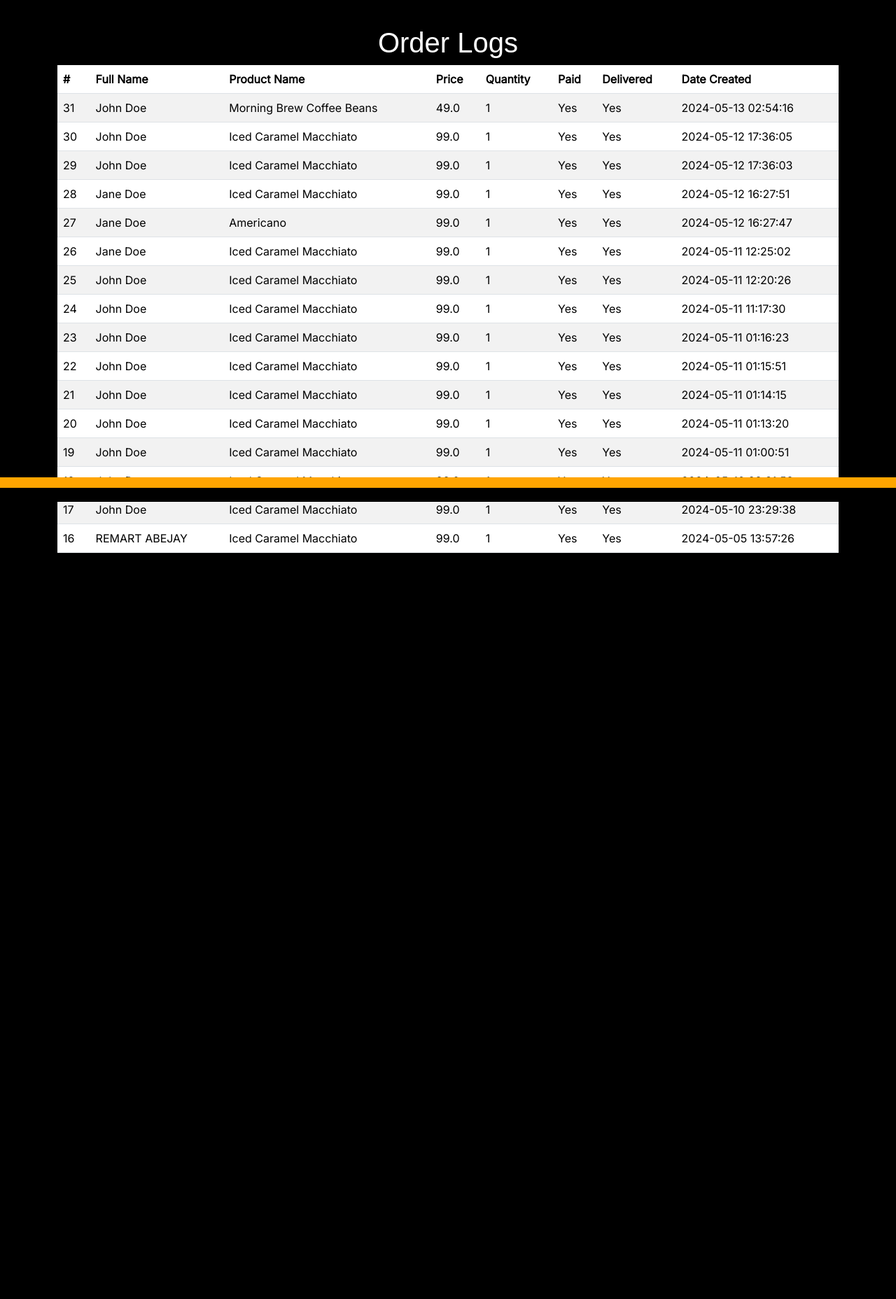
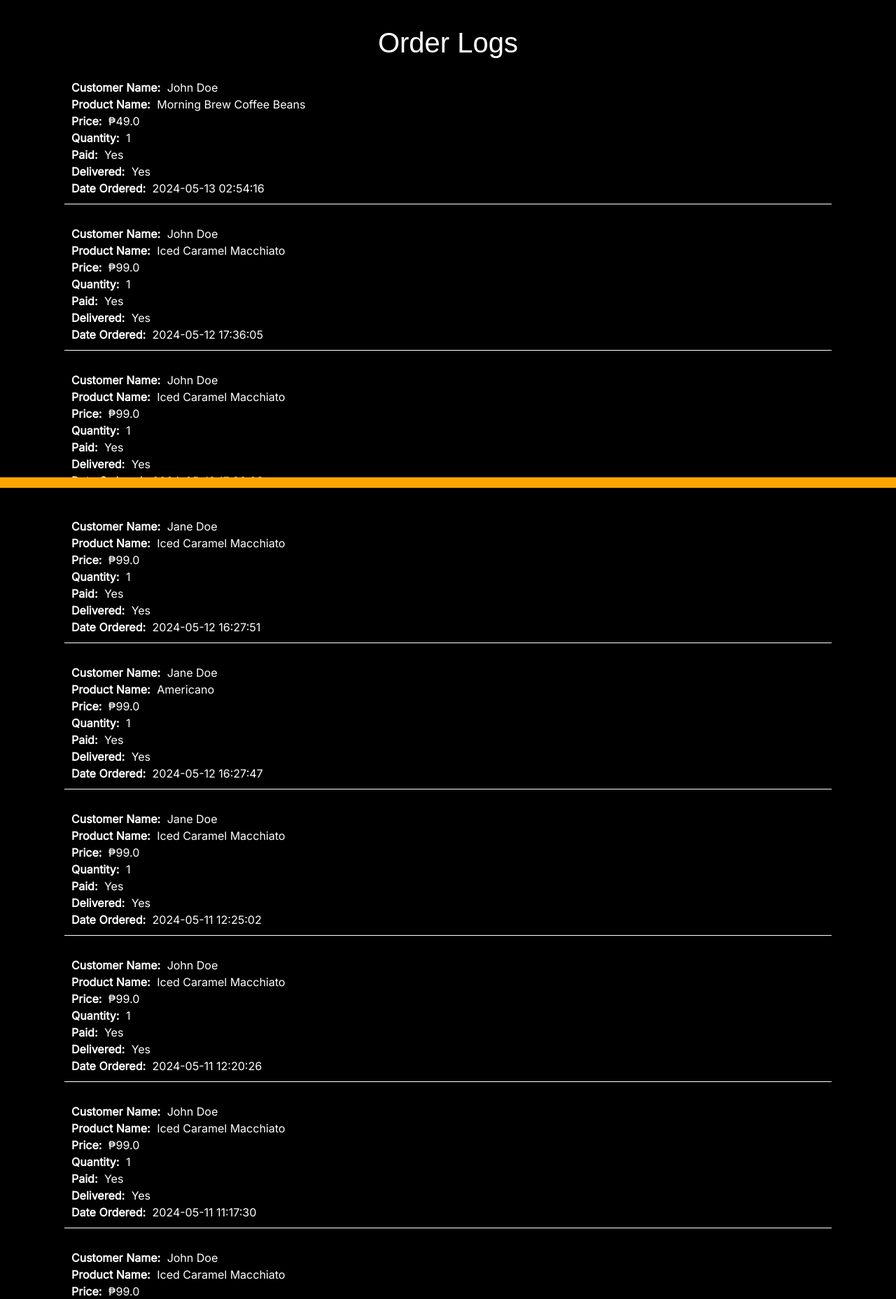
Before and after one commit to martxxd/coffee-app-backend, a Flask app: page /manage_orders in a window 1280 px wide. Shown: the part 83-1939 px from the top of the page at 70% size. Before the commit the page ends 873 px from the top, so only its background shows below. Run offline with Flask 3, Linux system fonts and the light colour scheme; some libraries are stand-ins or nearby versions; some web fonts are replaced.

Commit message:
manage orders updates

```diff
--- a/static/sinout/style.css
+++ b/static/sinout/style.css
@@ -15,6 +15,8 @@
 	font-size: 16px;
 	font-family: -apple-system, BlinkMacSystemFont, "Segoe UI", Roboto, Oxygen,
 		Ubuntu, Cantarell, "Open Sans", "Helvetica Neue", sans-serif;
+
+
 }
 
 body {
@@ -261,7 +263,7 @@
 
   margin: 20px 0 0 80px; /* top right bottom left */
   color: #B6B6B6;
-  font-size: 28px;"
+  font-size: 28px;
 }
 
 
--- a/templates/manage_orders.html
+++ b/templates/manage_orders.html
@@ -1,41 +1,29 @@
 {% extends "dashboard.html" %}
-{% block title %}Manage Products{% endblock %}
+{% block title %}Manage Orders{% endblock %}
 
 {% block navbar %}
     {{ super() }}
 {% endblock %}
+
 {% block body %}
   <div class="container" style="margin-top: 100px;">
     <h1 style="color: white; text-align: center; margin-top: 10px;">Order Logs</h1>
-    <div style="overflow-x:auto;">
-      <table class="table table-striped" style="margin: auto; color: white !important; background-color: black !important;">
-        <thead>
-            <tr>
-                <th>#</th>
-                <th>Full Name</th>
-                <th>Product Name</th>
-                <th>Price</th>
-                <th>Quantity</th>
-                <th>Paid</th>
-                <th>Delivered</th>
-                <th>Date Created</th>
-            </tr>
-        </thead>
-        <tbody style="color: white !important; background-color: black !important;">
-            {% for cart_item, fullname in cart_items|sort(attribute='create_at', reverse=true) %}
-            <tr>
-                <td>{{ cart_item.id }}</td>
-                <td>{{ fullname }}</td>
-                <td>{{ cart_item.name }}</td>
-                <td>{{ cart_item.price }}</td>
-                <td>{{ cart_item.quantity }}</td>
-                <td>{{ "Yes" if cart_item.paid else "No" }}</td>
-                <td>{{ "Yes" if cart_item.delivered else "No" }}</td>
-                <td>{{ cart_item.create_at.strftime('%Y-%m-%d %H:%M:%S') }}</td>
-            </tr>
-            {% endfor %}
-        </tbody>
-    </table>
+    <div style="color: white; background-color: black; padding: 10px;">
+      {% for cart_item, fullname in cart_items|sort(attribute='create_at', reverse=true) %}
+          <div style="border-bottom: 1px solid white; margin-bottom: 20px;">
+              <div style="padding: 10px;">
+                  <div><strong style="margin-right: 5px;">Customer Name:</strong> {{ fullname }}</div>
+                  <div><strong style="margin-right: 5px;">Product Name:</strong> {{ cart_item.name }}</div>
+                  <div><strong style="margin-right: 5px;">Price:</strong> ₱{{ cart_item.price }}</div>
+                  <div><strong style="margin-right: 5px;">Quantity:</strong> {{ cart_item.quantity }}</div>
+                  <div><strong style="margin-right: 5px;">Paid:</strong> {{ "Yes" if cart_item.paid else "No" }}</div>
+                  <div><strong style="margin-right: 5px;">Delivered:</strong> {{ "Yes" if cart_item.delivered else "No" }}</div>
+                  <div><strong style="margin-right: 5px;">Date Ordered:</strong> {{ cart_item.create_at.strftime('%Y-%m-%d %H:%M:%S') }}</div>
+              </div>
+          </div>
+      {% endfor %}
+  </div>
+</div>
 
 
 
```
Also changed, not shown: instance/BSCS-CSM2.db.
